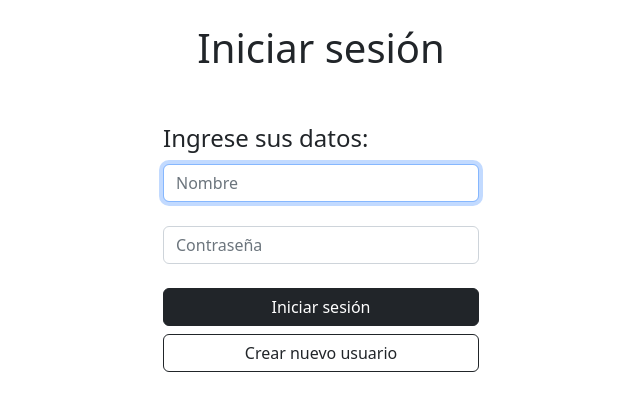
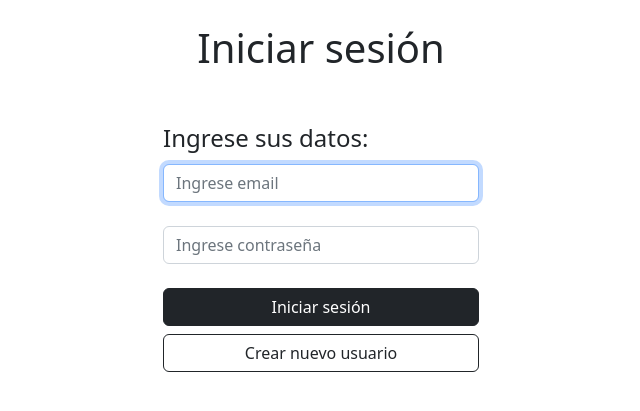
Before and after one commit to martinfyic/tercera-entrega-backend, a Node server app: page /users/login in a window 1280 px wide. Shown: the top 411 px of the page, without its empty margins (319-959 px from the left). Run offline with Node 20, Linux system fonts and the light colour scheme; some libraries are stand-ins or nearby versions.

Commit message:
chore: :art: change placeholders

```diff
--- a/src/views/login.ejs
+++ b/src/views/login.ejs
@@ -25,7 +25,7 @@
 				<div class="col-sm-8 col-lg-4 col-md-6">
 					<form
 						class="form"
-						action="/singin"
+						action="/users/login"
 						method="post"
 						role="form"
 						autocomplete="off"
@@ -35,7 +35,7 @@
 							<input
 								id="email"
 								name="email"
-								placeholder="Nombre"
+								placeholder="Ingrese email"
 								class="form-control"
 								type="email"
 								required
@@ -46,7 +46,7 @@
 							<input
 								id="password"
 								name="password"
-								placeholder="Contraseña"
+								placeholder="Ingrese contraseña"
 								class="form-control"
 								type="password"
 								required
```
